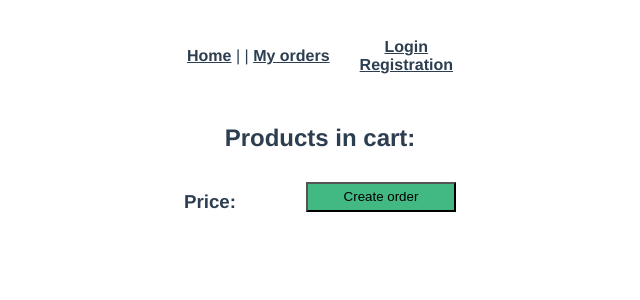
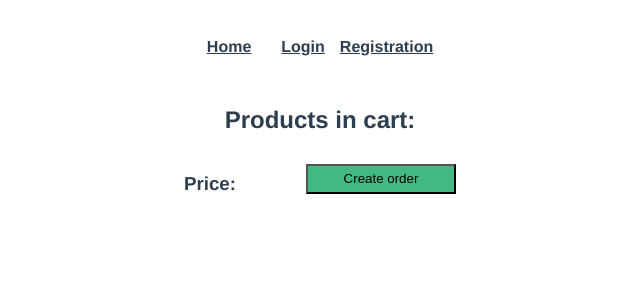
Before and after one commit to Vris111/practika_klientSPA, a Vue app in the folder my-app/: page /cart in a window 1280 px wide. Shown: the top 300 px of the page, without its empty margins (320-960 px from the left). Built offline with nearby package versions, Linux system fonts and the light colour scheme.

Commit message:
logout create

```diff
--- a/my-app/src/App.vue
+++ b/my-app/src/App.vue
@@ -1,13 +1,14 @@
 <template>
   <nav>
-    <div>
-      <router-link to="/">Home</router-link> |
-      <router-link v-if="store.state.user_token !== null" to="/cart">Cart</router-link> |
-      <router-link to="/order">My orders</router-link>
+    <div class="nav_split_top">
+      <router-link to="/">Home</router-link>
+      <router-link v-if="store.state.user_token !== null" to="/cart">Cart</router-link>
+      <router-link v-if="store.state.user_token !== null" to="/order">MyOrders</router-link>
     </div>
     <div class="nav_split">
-      <router-link to="/login">Login</router-link>
-      <router-link to="/registration">Registration</router-link>
+      <router-link v-if="store.state.user_token === null" to="/login">Login</router-link>
+      <router-link v-if="store.state.user_token === null" to="/registration">Registration</router-link>
+      <router-link v-else to="/logout" @click="store.commit('logout')">Logout</router-link>
     </div>
   </nav>
   <router-view/>
@@ -15,6 +16,10 @@
 </template>
 
 <style>
+.nav_split_top{
+  display: flex;
+  gap: 20px;
+}
 #app {
   font-family: Avenir, Helvetica, Arial, sans-serif;
   -webkit-font-smoothing: antialiased;
@@ -33,7 +38,7 @@ nav {
 
 .nav_split{
   display: flex;
-  flex-direction: column;
+  gap: 15px;
 }
 
 nav a {
--- a/my-app/src/router/index.js
+++ b/my-app/src/router/index.js
@@ -10,7 +10,8 @@ const routes = [
   {path: '/cart', name: 'cart', component: CartView},
   {path: '/login', name: 'login', component: LoginView},
   {path: '/registration', name:'registration', component: RegistrationView},
-  {path: '/order', name:'order', component: OrderHistoryView}
+  {path: '/order', name:'order', component: OrderHistoryView},
+  {path: '/logout', name:'logout', component: HomeView},
 ]
 
 const router = createRouter({
--- a/my-app/src/store/index.js
+++ b/my-app/src/store/index.js
@@ -71,6 +71,11 @@ export default createStore({
         state.cart.splice(productIndex,1)
       }
     },
+    logout(state){
+      state.user_token = null
+      localStorage.clear()
+      window.location.href = "/";
+    }
 
   },
   actions: {
--- a/my-app/src/views/LoginView.vue
+++ b/my-app/src/views/LoginView.vue
@@ -18,7 +18,6 @@ export default {
 </script>
 
 <template>
-  <h3>{{ store.state.user_token }}</h3>
   <form action="" @click.prevent="default" class="reg">
     <label for="email">E-mail</label>
     <input type="text" id="email" v-model="store.state.email">
```
